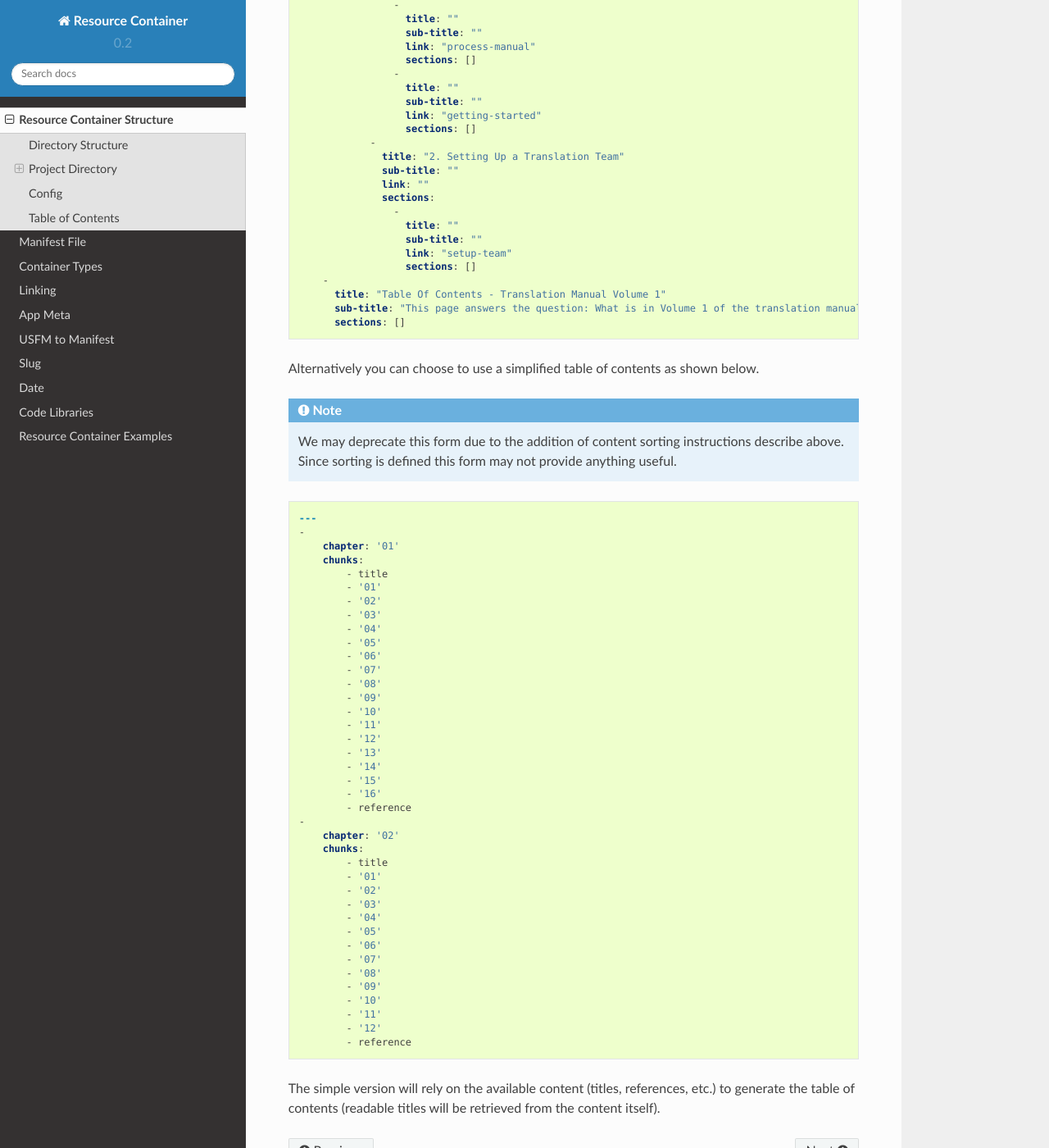
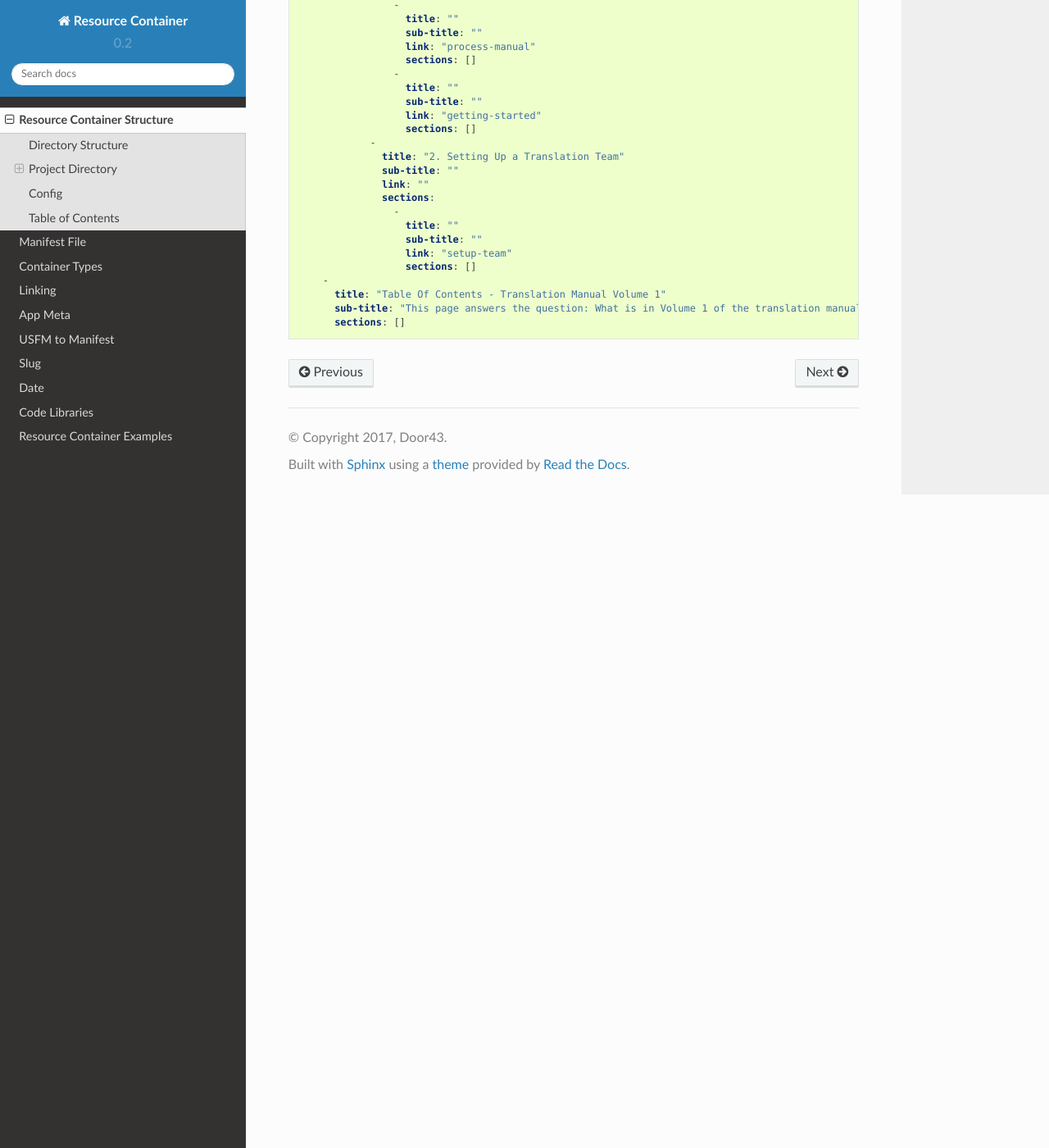
Before and after one commit to unfoldingWord-dev/Resource-Container, a Sphinx documentation site: the page built from docs/structure.rst, in a window 1280 px wide and 1400 px high, scrolled down 5112 px. Shown: the whole window at 82% size. Built offline with Sphinx 7.4.7 and the Read the Docs theme 2.0.0, drawn with Linux system fonts in a browser that asks for light colours.

Commit message:
removed simple table of contents

```diff
--- a/docs/structure.rst
+++ b/docs/structure.rst
@@ -266,53 +266,3 @@ However, the TOC is allowed to deviate as necessary.
           title: "Table Of Contents - Translation Manual Volume 1"
           sub-title: "This page answers the question: What is in Volume 1 of the translation manual?"
           sections: []
-
-Alternatively you can choose to use a simplified table of contents as shown below.
-
-.. note:: We may deprecate this form due to the addition of content sorting instructions describe above.
-  Since sorting is defined this form may not provide anything useful.
-
-.. code-block:: yaml
-
-    ---
-    -
-        chapter: '01'
-        chunks:
-            - title
-            - '01'
-            - '02'
-            - '03'
-            - '04'
-            - '05'
-            - '06'
-            - '07'
-            - '08'
-            - '09'
-            - '10'
-            - '11'
-            - '12'
-            - '13'
-            - '14'
-            - '15'
-            - '16'
-            - reference
-    -
-        chapter: '02'
-        chunks:
-            - title
-            - '01'
-            - '02'
-            - '03'
-            - '04'
-            - '05'
-            - '06'
-            - '07'
-            - '08'
-            - '09'
-            - '10'
-            - '11'
-            - '12'
-            - reference
-
-The simple version will rely on the available content (titles, references, etc.) to generate the table of contents
-(readable titles will be retrieved from the content itself).
```
